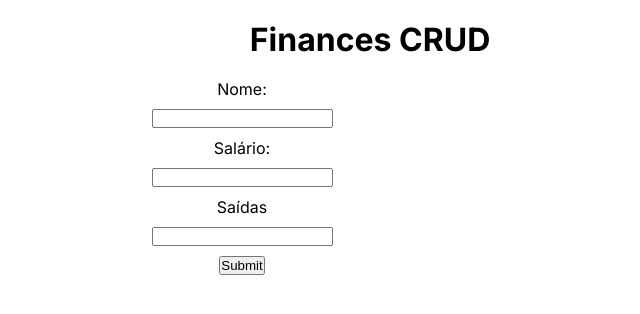
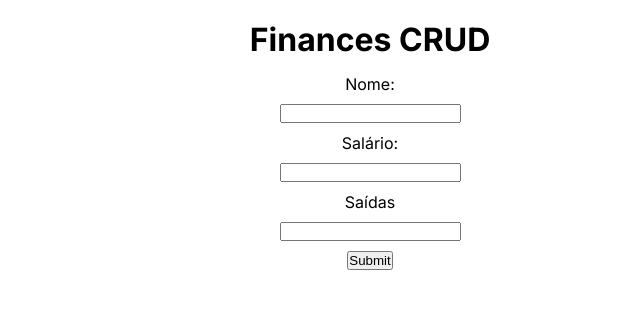
Before and after one commit to mtlouzada/finances-CRUD, a Next.js app in the folder my-finance-app/: page / in a window 1280 px wide. Shown: the top 314 px of the page, without its empty margins (270-910 px from the left). Built offline with nearby package versions, Linux system fonts and the light colour scheme.

Commit message:
feat: test use table on header component

```diff
--- a/my-finance-app/src/app/components/Header/Header.scss
+++ b/my-finance-app/src/app/components/Header/Header.scss
@@ -1,5 +1,6 @@
 .container-Titulo {
     display: flex;
+    flex-direction: column;
     align-items: center;
     justify-content: center;
     gap: 15px;
--- a/my-finance-app/src/app/components/Header/Header.tsx
+++ b/my-finance-app/src/app/components/Header/Header.tsx
@@ -1,9 +1,11 @@
+import { Table } from '../Table/Table';
 import './Header.scss'
 
 export function Header() {
     return(
         <div className='container-Titulo'>
             <h1>Finances CRUD</h1>
+            <Table/>
         </div>
     );
 }
--- a/my-finance-app/src/app/page.module.scss
+++ b/my-finance-app/src/app/page.module.scss
@@ -1,4 +1,4 @@
-.main {
+.container-main {
   display: flex;
   flex-direction: column;
   justify-content: center;
--- a/my-finance-app/src/app/page.tsx
+++ b/my-finance-app/src/app/page.tsx
@@ -1,12 +1,10 @@
 import { Header } from "./components/Header/Header";
-import { Table } from "./components/Table/Table";
 import "./page.module.scss";
 
 export default function Home() {
   return (
-    <main className="main">
+    <main className="container-main">
         <Header/>
-        <Table/>
     </main>
   );
 }
```
